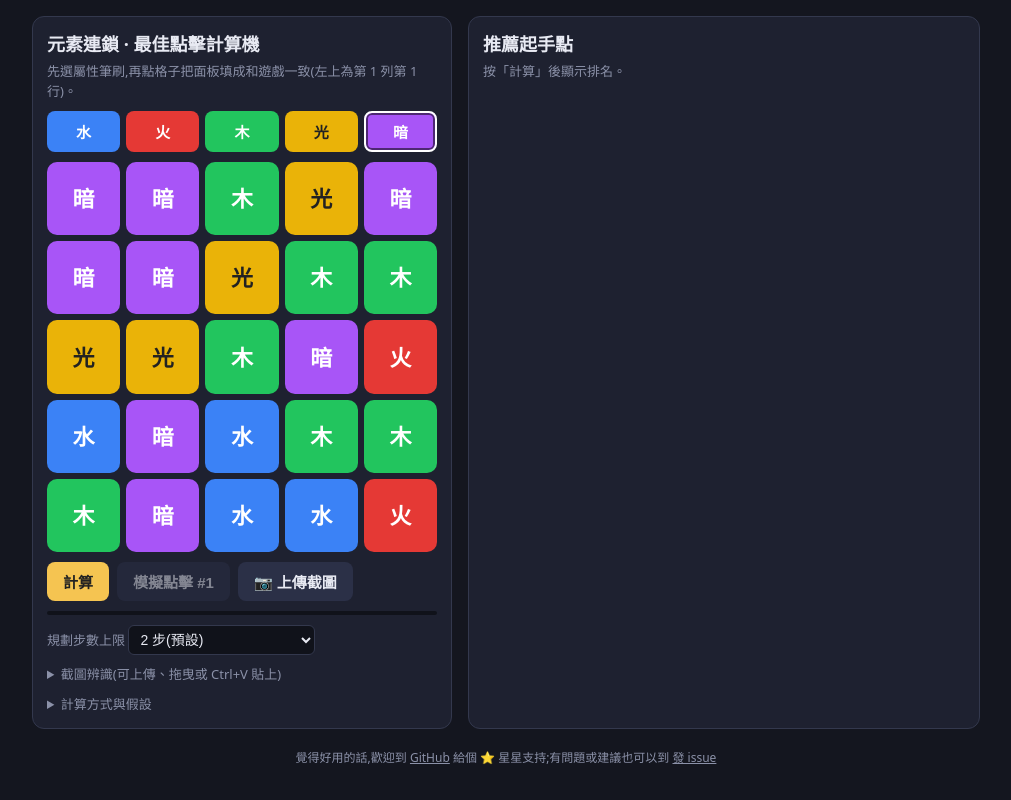
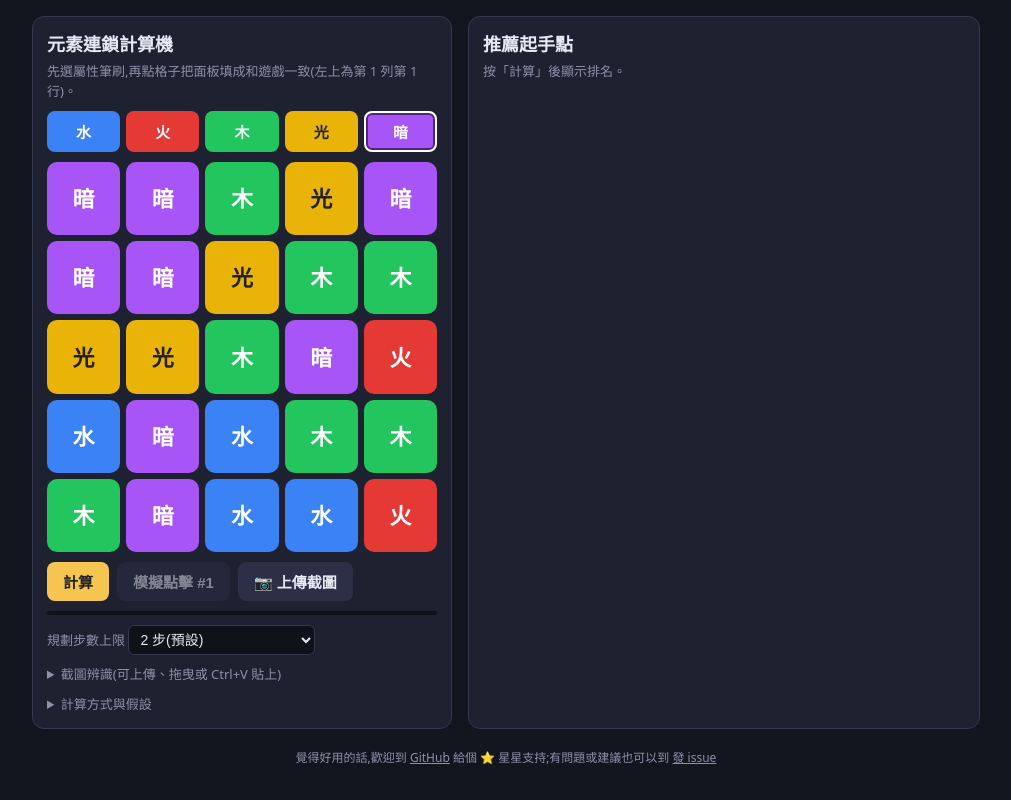
Before and after one commit to cs22study/element-chain-solver-v2, a plain HTML site: page index.html in a window 1280 px wide. Shown: the whole page, without its empty margins (134-1145 px from the left). Drawn offline with Linux system fonts and the light colour scheme.

Commit message:
標題改為元素連鎖計算機

```diff
--- a/index.html
+++ b/index.html
@@ -3,7 +3,7 @@
 <head>
 <meta charset="utf-8">
 <meta name="viewport" content="width=device-width,initial-scale=1">
-<title>元素連鎖 最佳點擊計算機</title>
+<title>元素連鎖計算機</title>
 <style>
 :root{--bg:#14161f;--panel:#1e2130;--line:#33384d;--tx:#e8eaf3;--mut:#8b91a8;
  --e0:#3b82f6;--e1:#e53935;--e2:#22c55e;--e3:#eab308;--e4:#a855f7;--acc:#f5c451}
@@ -60,7 +60,7 @@ footer a:hover{color:var(--acc)}
 <body>
 <div class="wrap">
  <div class="panel">
-  <h1>元素連鎖 · 最佳點擊計算機</h1>
+  <h1>元素連鎖計算機</h1>
   <div class="mut">先選屬性筆刷,再點格子把面板填成和遊戲一致(左上為第 1 列第 1 行)。</div>
   <div class="palette" id="pal"></div>
   <div class="grid" id="grid"></div>
```
